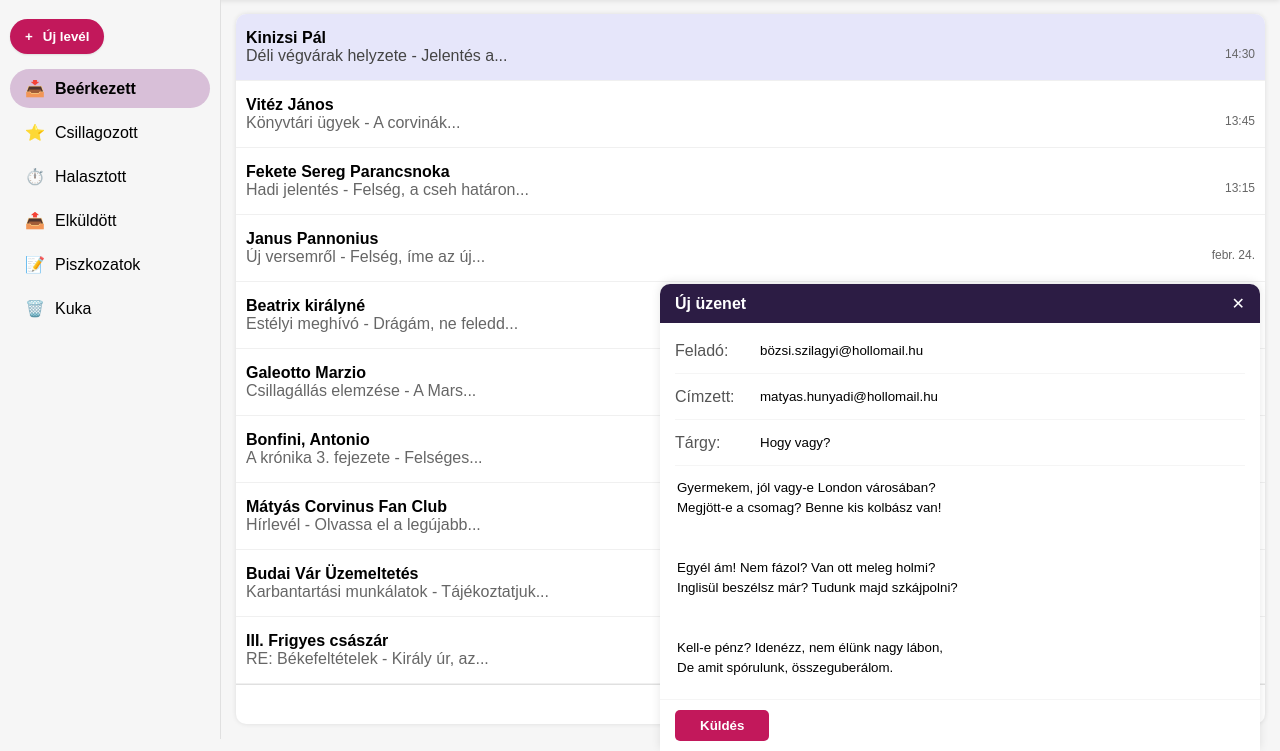
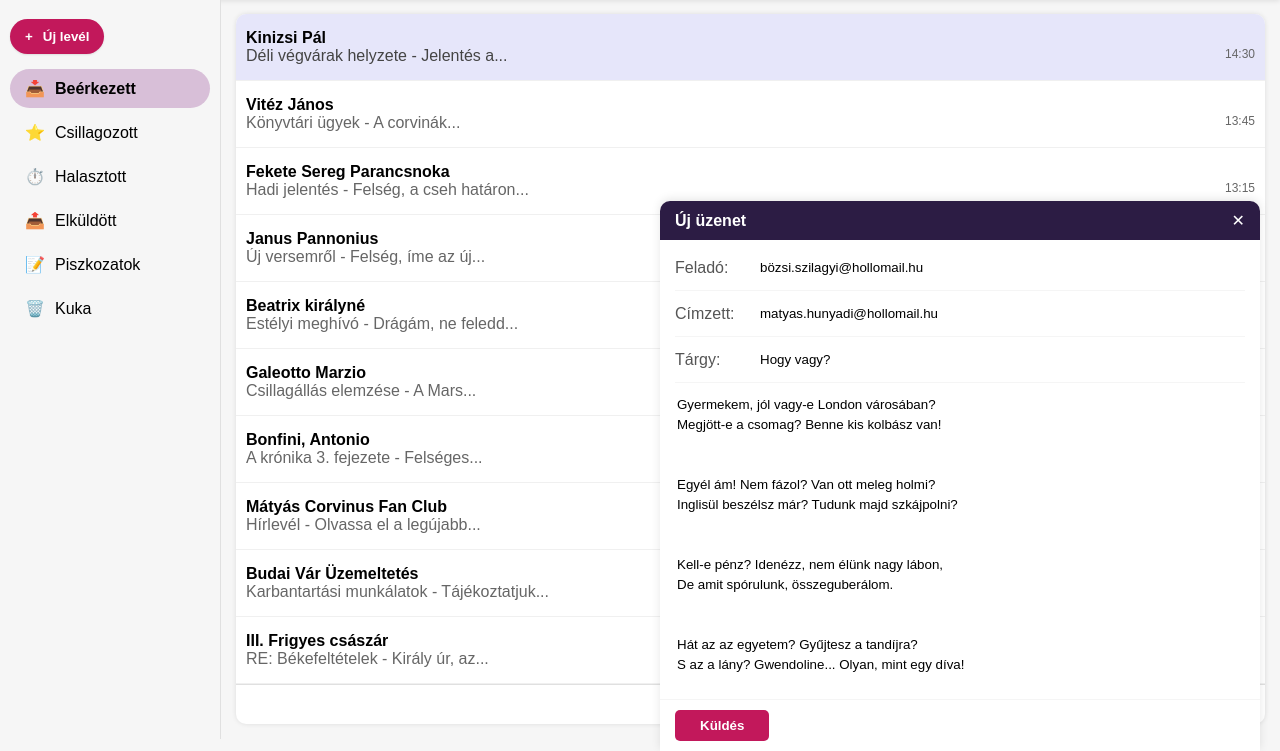
Before and after one commit to Sargakalap/hollomail, a plain HTML site: page index.html in a window 1280 px wide. Shown: the part 49-800 px from the top of the page. Drawn offline with Linux system fonts and the light colour scheme.

Commit message:
Update index.html

```diff
--- a/index.html
+++ b/index.html
@@ -180,11 +180,14 @@
             bottom: 0;
             right: 20px;
             width: 600px;
+            height: 550px; /* Megnövelt magasság */
             background-color: white;
             border-radius: 10px 10px 0 0;
             box-shadow: 0 -2px 10px rgba(0, 0, 0, 0.1);
             z-index: 100;
             overflow: hidden;
+            display: flex;
+            flex-direction: column;
         }
 
         .compose-header {
@@ -194,6 +197,7 @@
             display: flex;
             justify-content: space-between;
             align-items: center;
+            flex-shrink: 0;
         }
 
         .compose-title {
@@ -202,6 +206,8 @@
 
         .compose-body {
             padding: 15px;
+            flex: 1;
+            overflow-y: auto;
         }
 
         .compose-row {
@@ -228,7 +234,7 @@
             width: 100%;
             border: none;
             outline: none;
-            min-height: 200px;
+            height: 330px; /* Megnövelt magasság */
             resize: none;
             font-family: Arial, sans-serif;
             line-height: 1.5;
@@ -390,7 +396,7 @@
         </div>
 
         <div class="content">
-            <div style="display: flex; height: 100%;">
+            <div>
                 <div style="width: 100%; overflow-y: auto;" id="emailListContainer">
                     <div style="padding: 10px 0; border-bottom: 1px solid #f0f0f0; cursor: pointer;" class="email-list-item active">
                         <div style="padding: 5px 10px;">
@@ -504,7 +510,7 @@
                     </div>
                 </div>
             </div>
-            <div id="emailContentContainer" style="display: none; padding: 20px; height: 100%; overflow-y: auto;">
+            <div id="emailContentContainer" style="display: none; flex: 1; height: 100%; overflow-y: auto;">
                 <div class="email-header">
                     <div class="email-subject">RE: Hogy vagy?</div>
                     <div class="email-info">
@@ -518,6 +524,10 @@
 
                 <div class="email-body">
                     <p>Köszi a csomagot, kéne pénz is némi.</p>
+
+                    <div style="text-align: center; margin: 20px 0;">
+                        <img src="https://media0.giphy.com/media/v1.Y2lkPTc5MGI3NjExc2t4NDJjc3Bpamx4Y3A2eHAwNGU5enQ2OGY1bHBwNDY2OXhiaWo3MiZlcD12MV9pbnRlcm5hbF9naWZfYnlfaWQmY3Q9Zw/TESHV9Tmoi6bWEhUAb/giphy.gif" alt="Pénzkérő GIF" style="max-width: 100%; border-radius: 5px; box-shadow: 0 2px 5px rgba(0,0,0,0.1);" />
+                    </div>
 
                     <p style="color: #888; font-size: 12px; margin-top: 30px; border-top: 1px solid #eee; padding-top: 10px;">Az iPhone-omról küldve</p>
                 </div>
@@ -571,6 +581,9 @@ De amit spórulunk, összeguberálom.
 
 Hát az az egyetem? Gyűjtesz a tandíjra?
 S az a lány? Gwendoline... Olyan, mint egy díva!
+
+
+Nagyon aggódom érted, kérlek írj hamar! 😢
 
 
 Szeretettel,
```
